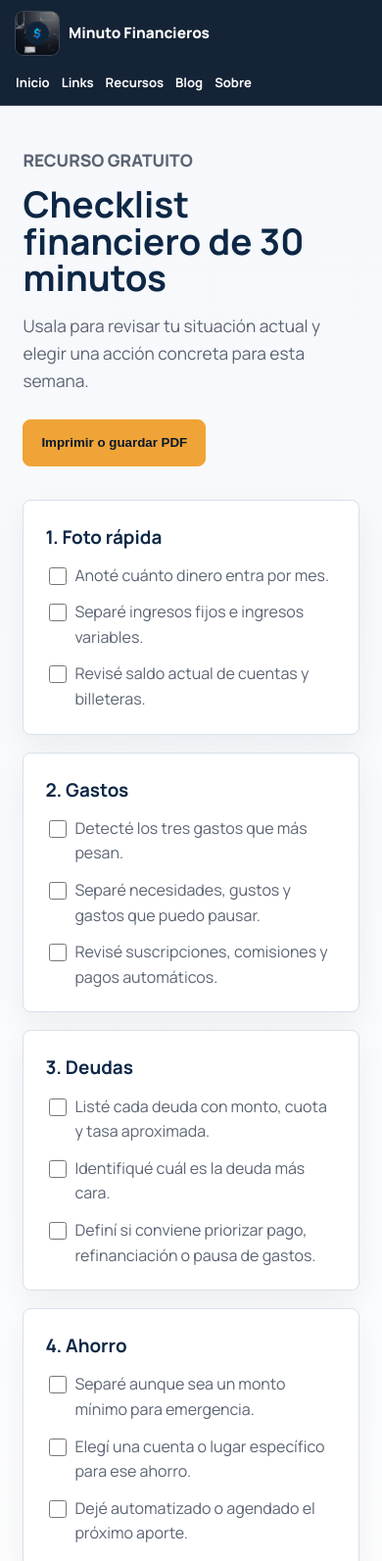
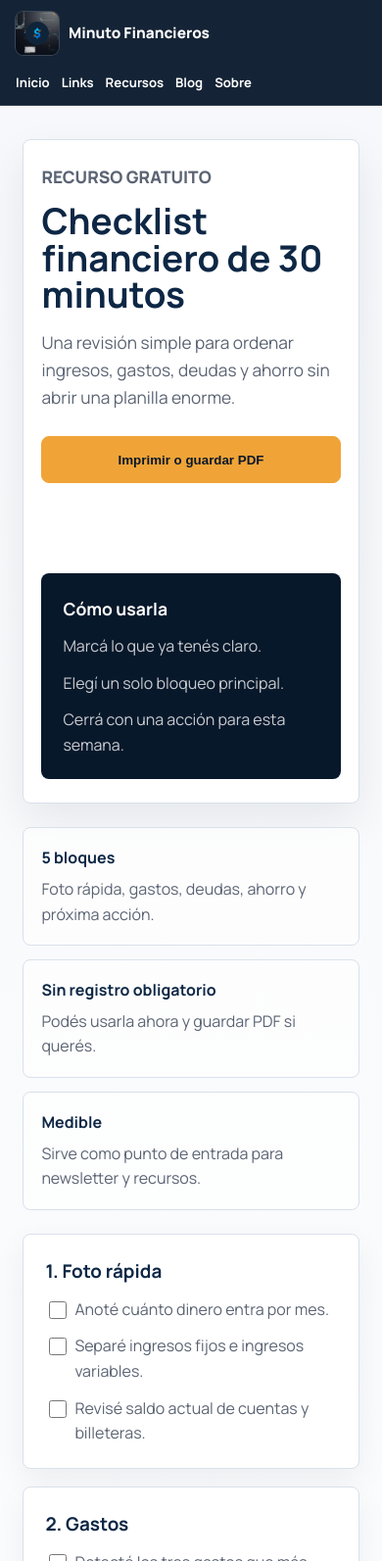
Before and after one commit to financialinvestorbot-dot/minutofinancieros-web, a website: page checklist-financiero/index.html in a window 390 px wide. Shown: the top 1593 px of the page at 98% size. Drawn offline with Linux system fonts and the light colour scheme.

Commit message:
Improve checklist landing and publish vacation finance article

```diff
--- a/assets/styles.css
+++ b/assets/styles.css
@@ -1078,13 +1078,22 @@ h1 {
 
 .checklist-page {
   width: 100%;
-  padding: clamp(42px, 6vw, 84px) clamp(20px, 6vw, 92px);
+  padding: clamp(34px, 5vw, 72px) clamp(20px, 6vw, 92px);
   background: linear-gradient(180deg, var(--surface), var(--white));
 }
 
 .checklist-header {
-  width: min(100%, 1040px);
-  margin: 0 auto 34px;
+  display: grid;
+  grid-template-columns: minmax(0, 1.35fr) minmax(260px, 0.65fr);
+  gap: 28px;
+  align-items: center;
+  width: min(100%, 1120px);
+  margin: 0 auto 24px;
+  padding: clamp(28px, 4vw, 44px);
+  background: var(--white);
+  border: 1px solid var(--line);
+  border-radius: 8px;
+  box-shadow: 0 18px 44px rgba(8, 24, 43, 0.08);
 }
 
 .checklist-header h1 {
@@ -1101,16 +1110,65 @@ h1 {
   font-size: 1.08rem;
 }
 
+.checklist-actions {
+  display: flex;
+  flex-wrap: wrap;
+  gap: 12px;
+  margin-top: 18px;
+}
+
 .print-button {
   margin-top: 8px;
+}
+
+.checklist-summary {
+  display: grid;
+  gap: 12px;
+  padding: 22px;
+  color: var(--white);
+  background: var(--navy-950);
+  border-radius: 8px;
+}
+
+.checklist-summary strong {
+  font-size: 1.1rem;
+}
+
+.checklist-summary span {
+  color: rgba(255, 255, 255, 0.78);
+}
+
+.checklist-benefits {
+  display: grid;
+  grid-template-columns: repeat(3, minmax(0, 1fr));
+  gap: 14px;
+  width: min(100%, 1120px);
+  margin: 0 auto 24px;
+}
+
+.checklist-benefits div {
+  display: grid;
+  gap: 6px;
+  padding: 18px;
+  background: rgba(255, 255, 255, 0.72);
+  border: 1px solid var(--line);
+  border-radius: 8px;
+}
+
+.checklist-benefits strong {
+  color: var(--navy-900);
+}
+
+.checklist-benefits span {
+  color: var(--muted);
 }
 
 .checklist-sheet {
   display: grid;
   grid-template-columns: repeat(2, minmax(0, 1fr));
   gap: 18px;
-  width: min(100%, 1040px);
-  max-width: 1040px;
+  width: min(100%, 1120px);
+  max-width: 1120px;
   margin: 0 auto;
 }
 
@@ -1159,8 +1217,8 @@ h1 {
 }
 
 .checklist-cta {
-  width: min(100%, 1040px);
-  max-width: 1040px;
+  width: min(100%, 1120px);
+  max-width: 1120px;
   margin: 26px auto 0;
 }
 
@@ -1193,6 +1251,8 @@ h1 {
     .story-section,
     .lead-magnet-section,
     .newsletter-hero,
+    .checklist-header,
+    .checklist-benefits,
     .checklist-sheet {
     grid-template-columns: 1fr;
   }
@@ -1236,6 +1296,14 @@ h1 {
   .newsletter-form button {
     width: 100%;
   }
+
+  .checklist-header {
+    padding: 24px 18px;
+  }
+
+  .checklist-actions .button {
+    width: 100%;
+  }
 }
 
 @media print {
--- a/checklist-financiero/index.html
+++ b/checklist-financiero/index.html
@@ -43,10 +43,36 @@
 
     <main class="checklist-page">
       <section class="checklist-header">
-        <p class="eyebrow">Recurso gratuito</p>
-        <h1>Checklist financiero de 30 minutos</h1>
-        <p>Usala para revisar tu situación actual y elegir una acción concreta para esta semana.</p>
-        <button class="button button-primary print-button" type="button" onclick="window.print()" data-ga-event="lead_magnet_print">Imprimir o guardar PDF</button>
+        <div class="checklist-hero-copy">
+          <p class="eyebrow">Recurso gratuito</p>
+          <h1>Checklist financiero de 30 minutos</h1>
+          <p>Una revisión simple para ordenar ingresos, gastos, deudas y ahorro sin abrir una planilla enorme.</p>
+          <div class="checklist-actions">
+            <button class="button button-primary print-button" type="button" onclick="window.print()" data-ga-event="lead_magnet_print">Imprimir o guardar PDF</button>
+            <a class="button" href="/newsletter/">Recibir tips semanales</a>
+          </div>
+        </div>
+        <div class="checklist-summary" aria-label="Resumen de uso">
+          <strong>Cómo usarla</strong>
+          <span>Marcá lo que ya tenés claro.</span>
+          <span>Elegí un solo bloqueo principal.</span>
+          <span>Cerrá con una acción para esta semana.</span>
+        </div>
+      </section>
+
+      <section class="checklist-benefits" aria-label="Beneficios de la checklist">
+        <div>
+          <strong>5 bloques</strong>
+          <span>Foto rápida, gastos, deudas, ahorro y próxima acción.</span>
+        </div>
+        <div>
+          <strong>Sin registro obligatorio</strong>
+          <span>Podés usarla ahora y guardar PDF si querés.</span>
+        </div>
+        <div>
+          <strong>Medible</strong>
+          <span>Sirve como punto de entrada para newsletter y recursos.</span>
+        </div>
       </section>
 
       <section class="checklist-sheet" aria-label="Checklist financiero">
```
Also changed, not shown: blog/index.html (+7 -0 lines), blog/preparar-finanzas-para-vacaciones/index.html (added, +137 -0 lines), data/blog.json (+7 -0 lines), docs/calendario-editorial.md (+1 -1 lines), feed.xml (+9 -1 lines), googlec9514ca55f3f0ddb.html (added, +1 -0 lines), sitemap.xml (+7 -1 lines), 1 other file. Lines whose indentation alone changed are shown as unchanged.
